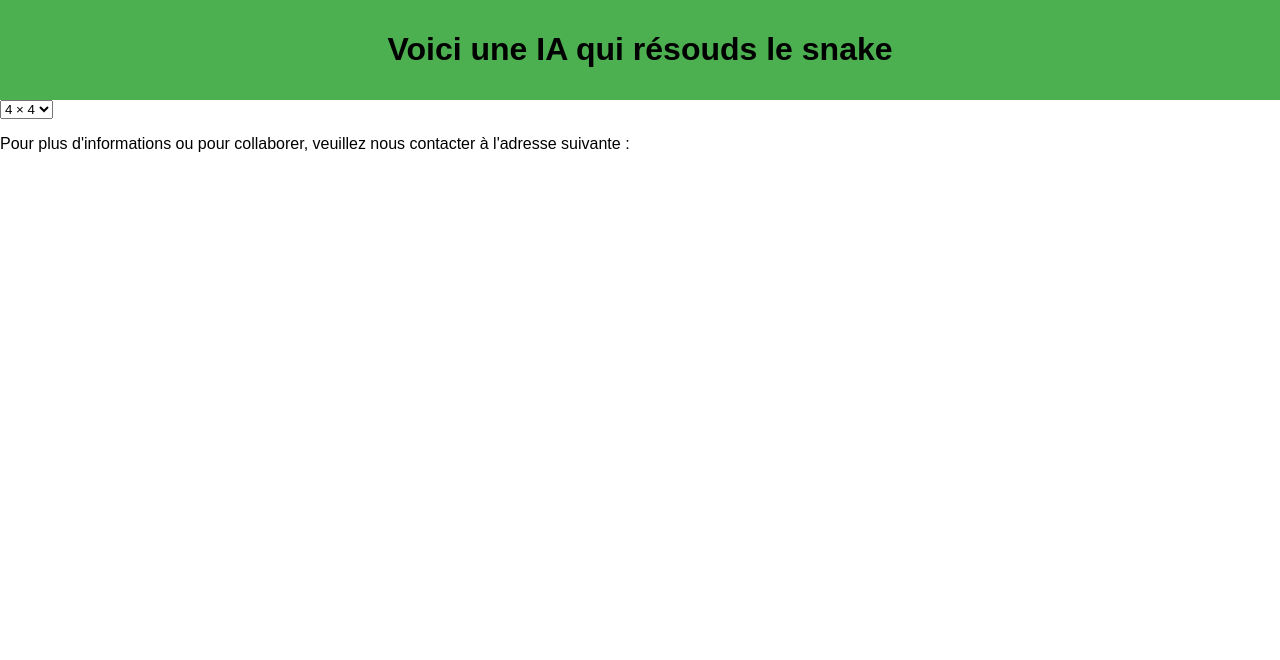
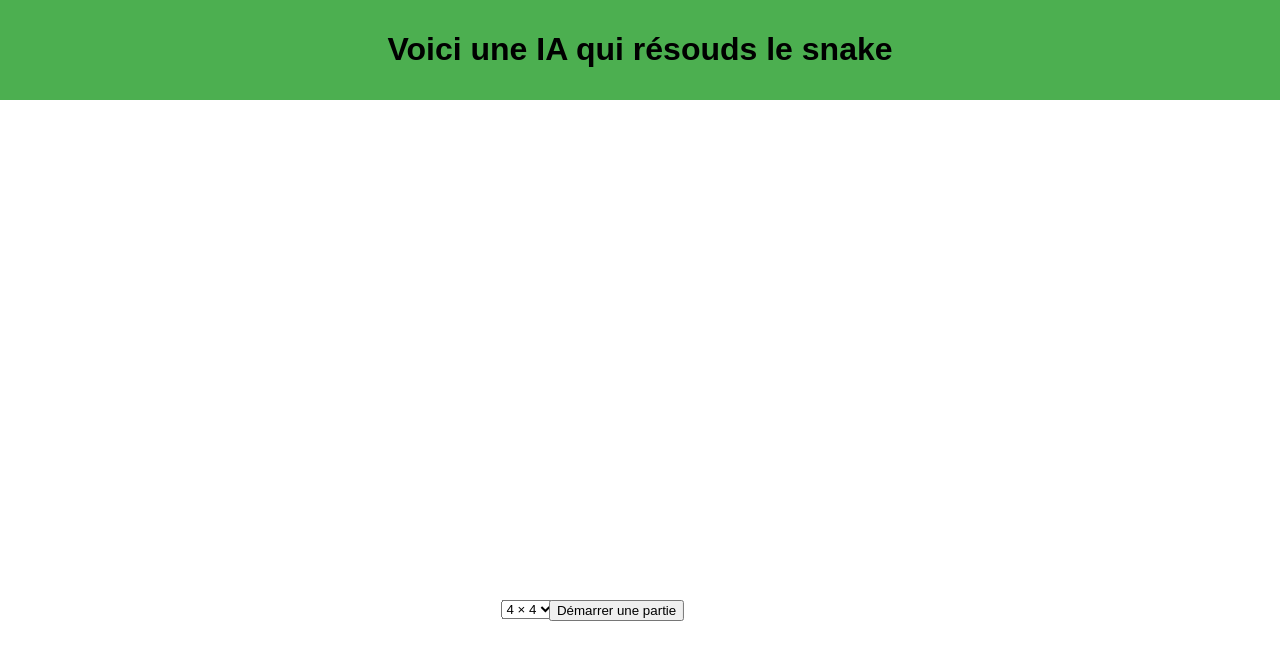
Before and after one commit to Aronbfrt/snakeia, a website: page index.html in a window 1280 px wide. Drawn offline with Linux system fonts and the light colour scheme.

Commit message:
Refactor button positioning and add CSS styles for grid size selection

```diff
--- a/index.html
+++ b/index.html
@@ -17,8 +17,6 @@
     <option value="7">7 × 7</option>
     <option value="8">8 × 8</option>
 </select>
-
+<button id="startBtn">Démarrer une partie</button>
 
 </body>
-
-</html><p>Pour plus d'informations ou pour collaborer, veuillez nous contacter à l'adresse suivante : <a href="mailto:maze@
--- a/style.css
+++ b/style.css
@@ -12,3 +12,15 @@ header {
     text-align: center;
 
 }
+#gridSize {
+  position: absolute;
+  top: 600px;      /* distance depuis le haut de la page */
+  left: 40%;       /* centre approximatif horizontalement */
+  transform: translateX(-20%);  /* vrai centrage horizontal */
+}
+#startBtn{
+    position: absolute;
+    top: 600px;      /* distance depuis le haut de la page */
+    left: 45%;       /* centre approximatif horizontalement */
+    transform: translateX(-20%);  /* vrai centrage horizontal */
+}
```
